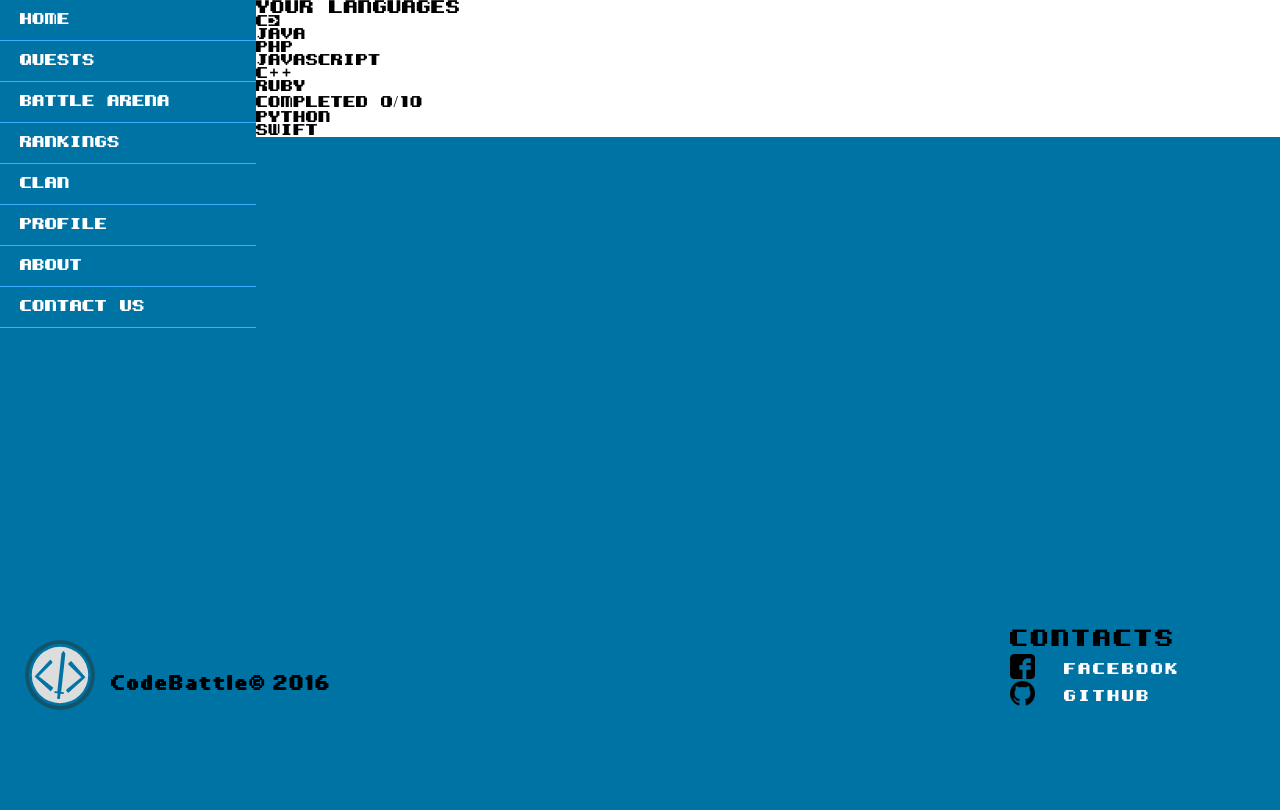
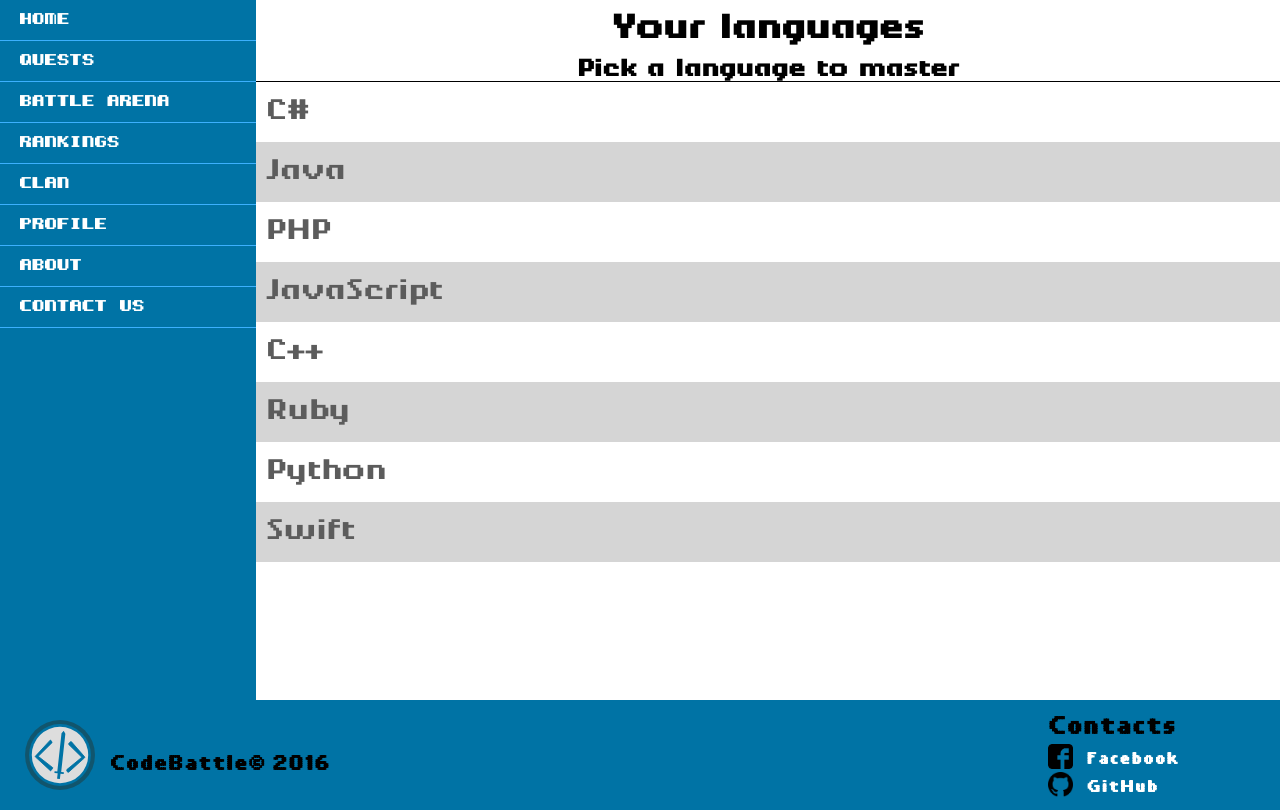
Before and after one commit to CodeBattle123/Main, a PHP site: page /choose-language.php in a window 1280 px wide. Shown: the part 100-910 px from the top of the page. Before the commit the page ends 810 px from the top, so only its background shows below. Run offline with PHP 8.4, Linux system fonts and the light colour scheme; some libraries are stand-ins or nearby versions.

Commit message:
Removed unnecessary contact.php cause we have contactus.php already which is finished. Finished page for choosing a language to write in.

```diff
--- a/choose-language.php
+++ b/choose-language.php
@@ -16,38 +16,89 @@
 
 <div class="wrapper">
 	<h3>Your languages</h3>
+	<h5>Pick a language to master</h5>
 
-    <div class="lang-options" id="lang-csharp">
-        <p class="lang-options-p">C#</p>
+	<div class="languages">
+	    <a href="#" class="lang-options" id="lang-csharp">
+	        <div class="lang-options-p">C#</div>
+
+			<div class="meter_container">
+				<div class="meter">
+					<span></span>
 				</div>
+			</div>
+	    </a>
 
-    <div class="lang-options" id="lang-java">
-        <p class="lang-options-p">Java</p>
+	    <a href="#" class="lang-options" id="lang-java">
+	        <div class="lang-options-p">Java</div>
+
+			<div class="meter_container">
+				<div class="meter">
+					<span></span>
 				</div>
+			</div>
+	    </a>
 
-    <div class="lang-options" id="lang-php">
-        <p class="lang-options-p">PHP</p>
+	    <a href="#" class="lang-options" id="lang-php">
+	        <div class="lang-options-p">PHP</div>
+
+			<div class="meter_container">
+				<div class="meter">
+					<span></span>
 				</div>
+			</div>
+	    </a>
 
-    <div class="lang-options" id="lang-javascript">
-        <p class="lang-options-p">JavaScript</p>
+	    <a href="#" class="lang-options" id="lang-javascript">
+	        <div class="lang-options-p">JavaScript</div>
+
+			<div class="meter_container">
+				<div class="meter">
+					<span></span>
 				</div>
+			</div>
+	    </a>
 
-    <div class="lang-options" id="lang-c++">
-        <p class="lang-options-p">C++</p>
+	    <a href="#" class="lang-options" id="lang-c++">
+	        <div class="lang-options-p">C++</div>
+
+			<div class="meter_container">
+				<div class="meter">
+					<span></span>
 				</div>
+			</div>
+	    </a>
 	<!--Toni - if clicked demo script will run-->
-    <div class="lang-options" id="lang-ruby">
-        <p class="lang-options-p">Ruby</p>
-        <p id="ruby-quest-progress">Completed 0/10</p>
+	    <a href="#" class="lang-options" id="lang-ruby">
+	        <div class="lang-options-p">Ruby</div>
+
+			<div class="meter_container">
+				<div class="meter">
+					<span></span>
 				</div>
+			</div>
+	    </a>
 
-    <div class="lang-options" id="lang-python">
-        <p class="lang-options-p">Python</p>
+	    <a href="#" class="lang-options" id="lang-python">
+	        <div class="lang-options-p">Python</div>
+
+			<div class="meter_container">
+				<div class="meter">
+					<span></span>
 				</div>
+			</div>
+	    </a>
 
-    <div class="lang-options" id="lang-swift">
-        <p class="lang-options-p">Swift</p>
+	    <a href="#" class="lang-options" id="lang-swift">
+	        <div class="lang-options-p">Swift</div>
+
+			<div class="meter_container">
+				<div class="meter">
+					<span></span>
+				</div>
+			</div>
+	    </a>
+
 	</div>
 
 </div>
--- a/styles/choose_language_style.css
+++ b/styles/choose_language_style.css
@@ -1,3 +1,79 @@
 .wrapper {
+	font-size: 2vw;
 	font-family: Quest;
 }
+
+.wrapper h3 {
+	margin: 15px 0 15px 0;
+	display: block;
+	width: 100%;
+	text-align: center;
+}
+
+.wrapper h5 {
+	display: block;
+	width: 100%;
+	text-align: center;
+	border-bottom: 1px solid black;
+}
+
+.languages {
+	display: flex;
+	flex-direction: column;
+	height: 100%;
+	width: 100%;
+}
+
+
+.lang-options {
+	color: rgb(92, 92, 92);
+	display: block;
+	line-height: 60px;
+	padding-left: 10px;
+	width: 99%;
+	height: 100%;
+	transition: color 0.5s, background-color 0.5s;
+}
+
+.lang-options:nth-child(even) {
+	background-color: rgba(195, 195, 195, 0.7);
+}
+
+.lang-options:hover {
+	color: black;
+	background-color: rgba(150, 150, 150, 1);
+}
+
+.lang-options:visited {
+	color: rgb(92, 92, 92);
+}
+
+.lang-options-p {
+	width: 20%;
+	float: left;
+	margin: 0;
+	padding: 0;
+}
+
+.meter_container {
+	height: calc(100% - 30px);
+	width: calc(100% - 25px);
+	padding: 15px 5px 5px 5px;
+}
+.meter {
+	float: right;
+	margin: 0;
+	width: 80%;
+	height: 100%;
+	position: relative;
+	background-color: #777777;
+}
+
+.meter span {
+	width: 69%;
+	display: block;
+	height: 100%;
+	background-color: #0E0;
+	position: relative;
+	overflow: hidden;
+}
--- a/styles/headerAndFooter.css
+++ b/styles/headerAndFooter.css
@@ -21,8 +21,12 @@
 }
 
 * {
-	font-family: Sidebar;
-	transition: width 0.2s, height 0.2s, opacity 0.5s, font-size 0.3s, transition ;
+	transition: width 0.2s,
+	height 0.2s,
+	opacity 0.5s,
+	font-size 0.3s;
+
+
 	padding:0;
 	margin: 0;
 }
--- a/styles/main.css
+++ b/styles/main.css
@@ -28,6 +28,7 @@
 }
 
 .wrapper {
+	min-height: 700px;
     background-color: white;
     display: flex;
     flex-direction: column;;
```
Also changed, not shown: contact.php (deleted, +0 -46 lines). Lines whose indentation alone changed are shown as unchanged.
